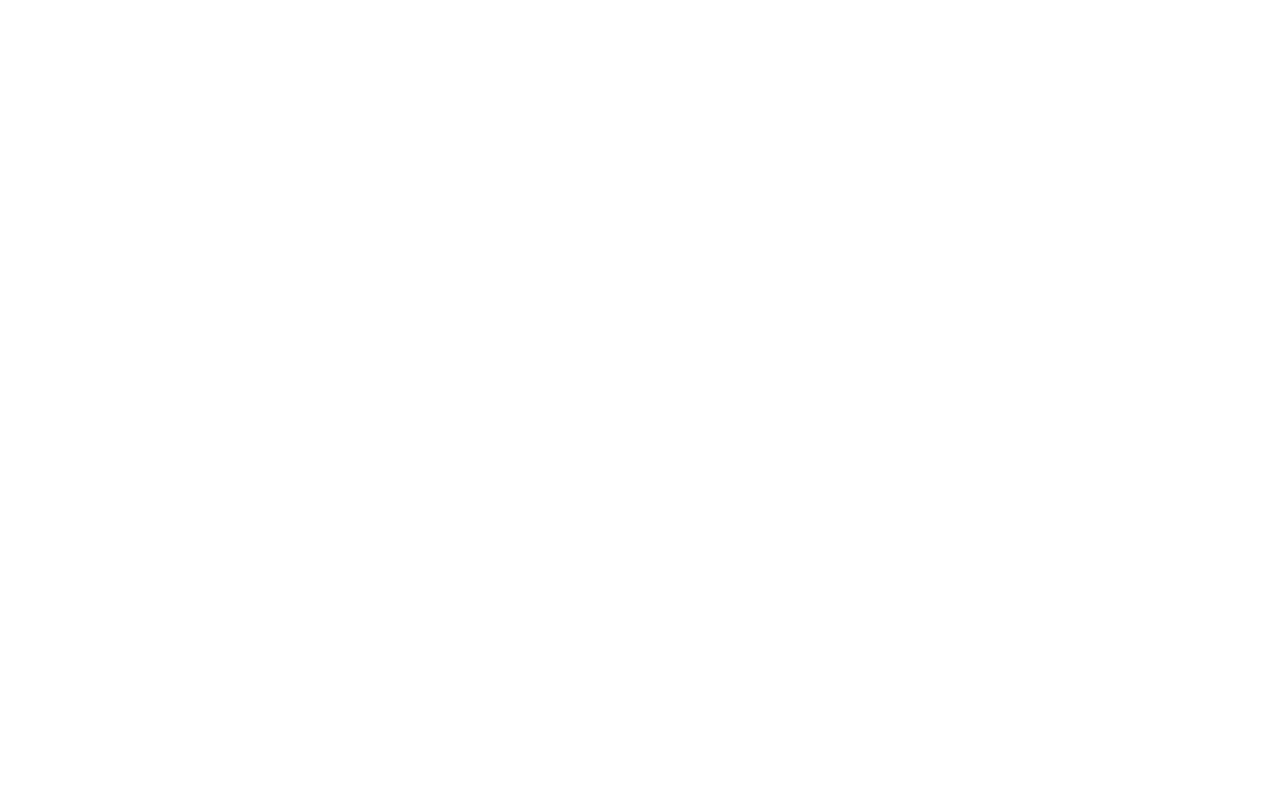
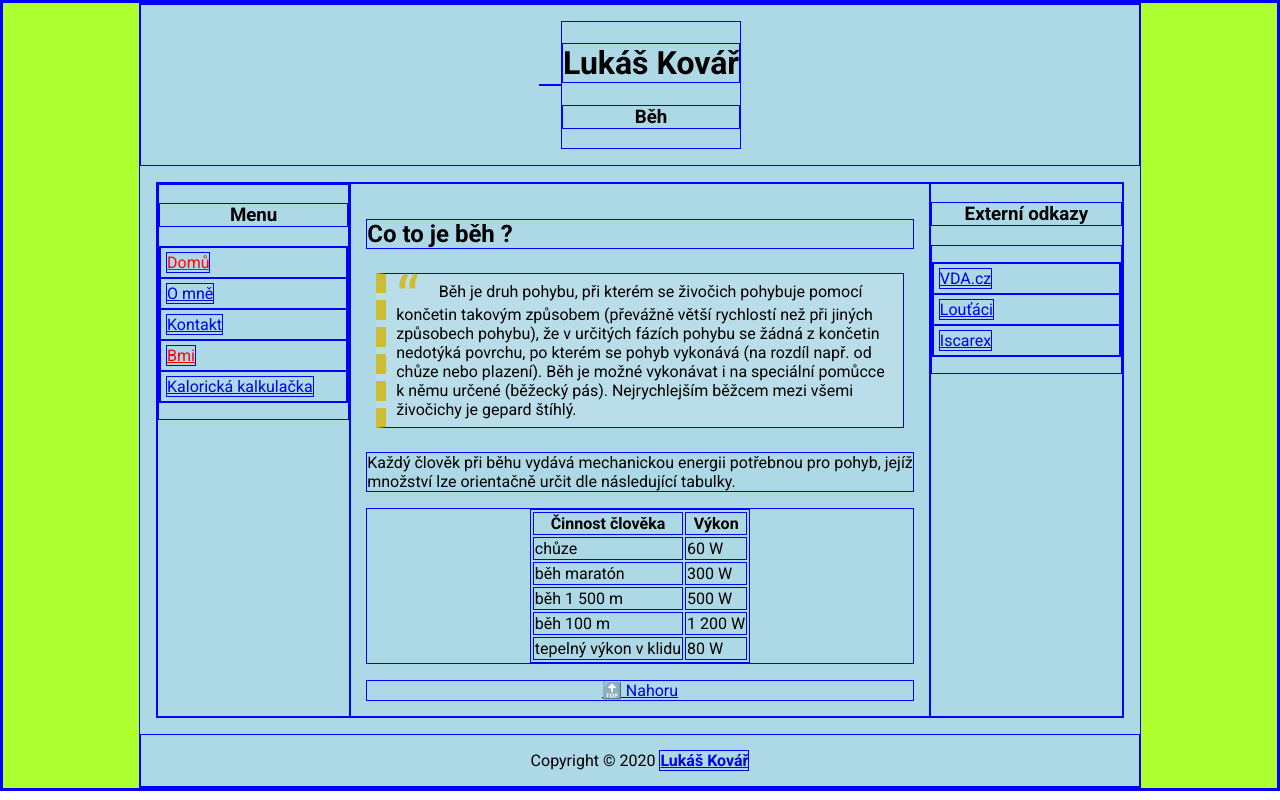
Before and after one commit to sirluky/dba-du-konicek-beh, a PHP site: page /bmi.html in a window 1280 px wide. Before the commit the page is empty. Run offline with PHP 8.4, Linux system fonts and the light colour scheme; some libraries are stand-ins or nearby versions.

Commit message:
before migration to php

```diff
--- a/bmi.html
+++ b/bmi.html
@@ -0,0 +1,118 @@
+<!DOCTYPE html>
+<html lang="cs">
+  <head>
+    <meta charset="UTF-8" />
+    <meta name="viewport" content="width=device-width, initial-scale=1.0" />
+    <title>Můj největší koníček</title>
+    <!-- Roboto Font -->
+    <link
+      href="https://fonts.googleapis.com/css2?family=Roboto:ital,wght@0,100;0,300;0,400;0,500;0,700;0,900;1,100;1,300;1,400;1,500;1,700;1,900&display=swap"
+      rel="stylesheet"
+    />
+    <link rel="stylesheet" href="styly.css" />
+  </head>
+
+  <body id="vrch">
+    <div class="bg">
+      <div class="container">
+        <header class="p-3 text-center zahlavi">
+          <img src="https://via.placeholder.com/150" alt="" />
+          <div class="">
+            <h1>Lukáš Kovář</h1>
+            <h3>Běh</h3>
+          </div>
+        </header>
+        <main class="layout-wrapper m-3">
+          <aside class="left-sidebar">
+            <nav id="hlavni-menu" class="menu">
+              <h3 class="text-center">Menu</h3>
+
+              <ul>
+                <li>
+                  <a href="index.html">Domů</a>
+                </li>
+
+                <li>
+                  <a href="o-mne.html">O mně</a>
+                </li>
+                <li>
+                  <a href="kontakt.html">Kontakt</a>
+                </li>
+                <li>
+                  <a href="bmi.html">Bmi</a>
+                </li>
+                <li>
+                  <a href="bmi.html#kalkulacka">Kalorická kalkulačka</a>
+                </li>
+              </ul>
+            </nav>
+          </aside>
+          <section id="content" class="mx-2">
+            <h2>Co to je běh ?</h2>
+            <blockquote cite="https://cs.wikipedia.org/wiki/B%C4%9Bh">
+              Běh je druh pohybu, při kterém se živočich pohybuje pomocí
+              končetin takovým způsobem (převážně větší rychlostí než při jiných
+              způsobech pohybu), že v určitých fázích pohybu se žádná z končetin
+              nedotýká povrchu, po kterém se pohyb vykonává (na rozdíl např. od
+              chůze nebo plazení). Běh je možné vykonávat i na speciální pomůcce
+              k němu určené (běžecký pás). Nejrychlejším běžcem mezi všemi
+              živočichy je gepard štíhlý.
+            </blockquote>
+            <p>
+              Každý člověk při běhu vydává mechanickou energii potřebnou pro
+              pohyb, jejíž množství lze orientačně určit dle následující
+              tabulky.
+            </p>
+            <div class="tabulka-wrapper">
+              <table class="m-auto" style="overflow-x: auto; max-width: 100%">
+                <tbody>
+                  <tr>
+                    <th>Činnost člověka</th>
+                    <th>Výkon</th>
+                  </tr>
+                  <tr>
+                    <td>chůze</td>
+                    <td>60 W</td>
+                  </tr>
+                  <tr>
+                    <td>běh maratón</td>
+                    <td>300 W</td>
+                  </tr>
+                  <tr>
+                    <td>běh 1&#160;500&#160;m</td>
+                    <td>500 W</td>
+                  </tr>
+                  <tr>
+                    <td>běh 100&#160;m</td>
+                    <td>1&#160;200&#160;W</td>
+                  </tr>
+                  <tr>
+                    <td>tepelný výkon v&#160;klidu</td>
+                    <td>80&#160;W</td>
+                  </tr>
+                </tbody>
+              </table>
+            </div>
+
+            <a href="#vrch" class="text-center d-block mt-3">🔝 Nahoru</a>
+          </section>
+          <aside class="right-sidebar">
+            <h3 class="text-center">Externí odkazy</h3>
+            <nav class="menu">
+              <ul>
+                <li><a href="http://vda.cz">VDA.cz</a></li>
+                <li><a href="https://loutaci.cz">Louťáci</a></li>
+                <li><a href="http://iscarex.cz/sport">Iscarex</a></li>
+              </ul>
+            </nav>
+          </aside>
+        </main>
+        <footer class="text-center p-3">
+          Copyright © 2020
+          <a class="bold" href="mailto:kovarlu@eskola.eu">Lukáš Kovář</a>
+        </footer>
+      </div>
+    </div>
+    <script src="script.js"></script>
+  </body>
+</html>
--- a/styly.css
+++ b/styly.css
@@ -73,10 +73,19 @@ blockquote p {
   padding: 15px;
 }
 
-#hlavni-menu {
+aside .menu li {
+  padding: 5px;
+
 }
-#hlavni-menu .aktivni {
+aside .menu li:hover {
+  background: var(--hlavni);
+}
+aside .menu .aktivni {
   color: red !important;
+}
+aside .menu ul{
+  list-style: none;
+  padding-left: 0px;
 }
 
 /* Střední zařízení (tablety, 768px and up) */
```
Also changed, not shown: index.html (+8 -2 lines), kontakt.html (+28 -6 lines), o-mne.html (+27 -4 lines).
